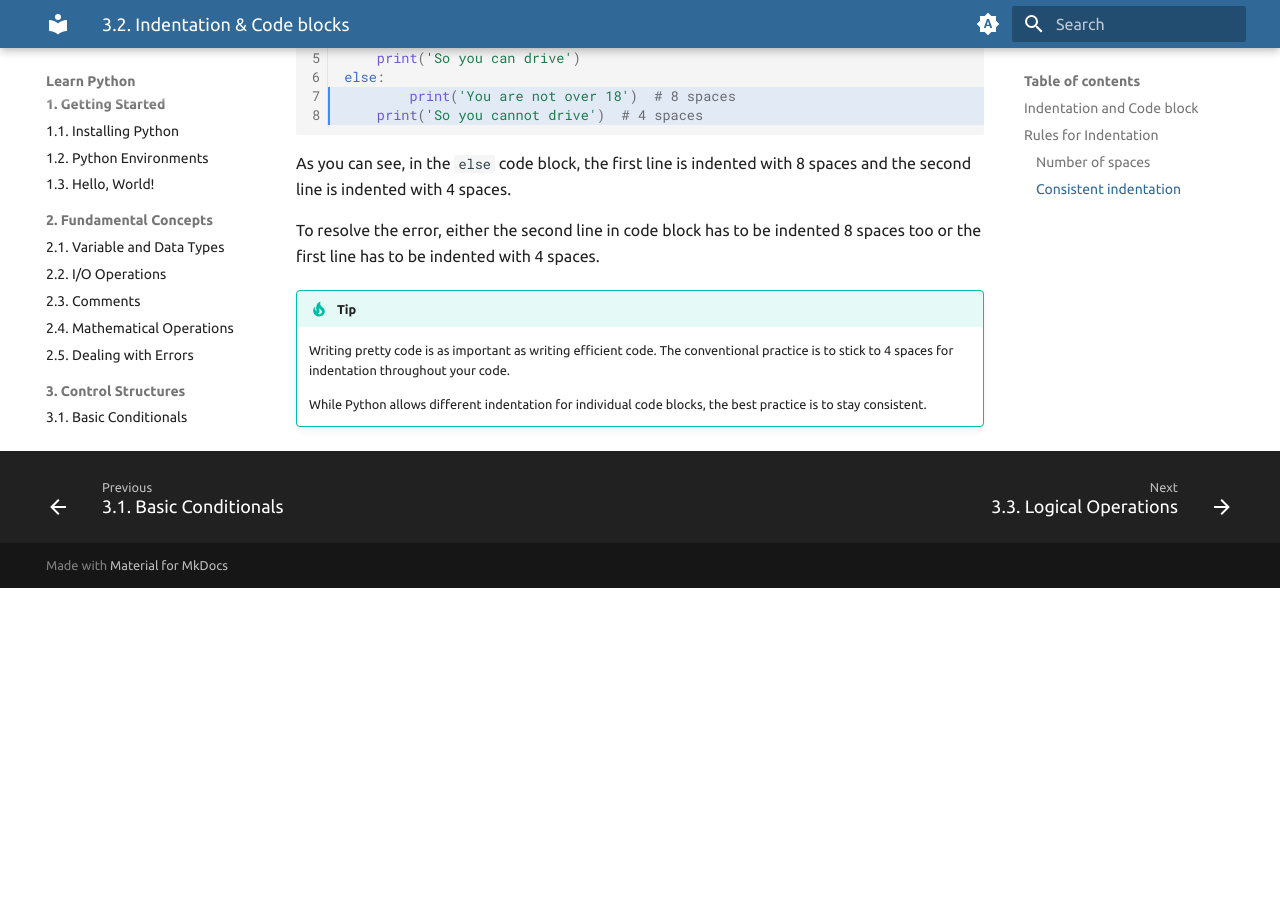
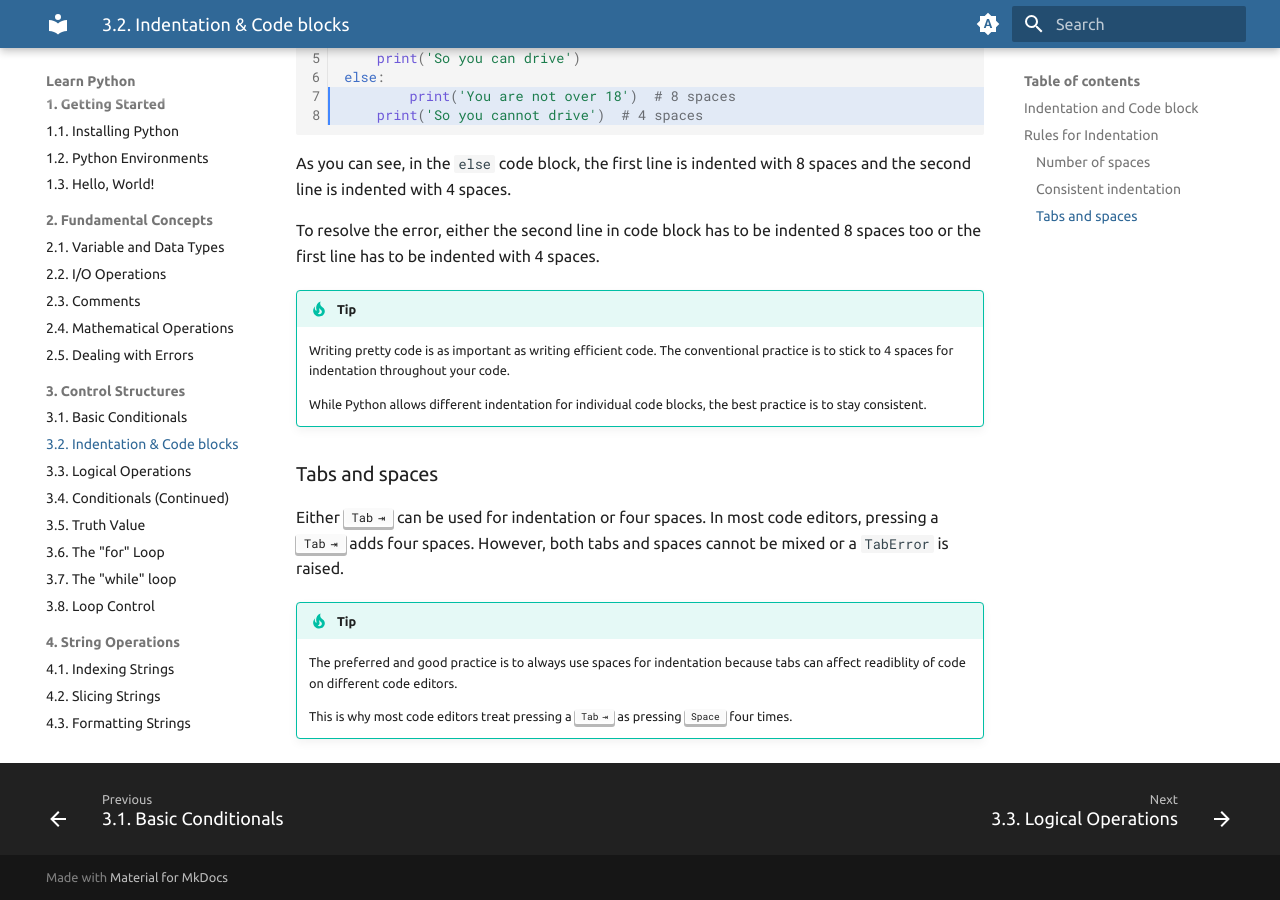
Before and after one commit to thepyguide/thepyguide.github.io, an MkDocs documentation site: the page built from docs/control-structures/indentation.md, in a window 1280 px wide and 900 px high, scrolled down 2072 px. Built offline with MkDocs 1.6.1 and Material for MkDocs 9.7.7, drawn with Linux system fonts in a browser that asks for light colours; before the commit the page ends 2660 px from its top, so only the background shows below that.

Commit message:
Add rule for tabs and spaces for indentation

```diff
--- a/docs/control-structures/indentation.md
+++ b/docs/control-structures/indentation.md
@@ -142,3 +142,16 @@
 
     While Python allows different indentation for individual code blocks, the best
     practice is to stay consistent.
+
+### Tabs and spaces
+Either ++tab++ can be used for indentation or four spaces. In most code
+editors, pressing a ++tab++ adds four spaces. However, both tabs
+and spaces cannot be mixed or a `TabError` is raised.
+
+!!! tip
+
+    The preferred and good practice is to always use spaces for indentation
+    because tabs can affect readiblity of code on different code editors.
+
+    This is why most code editors treat pressing a ++tab++ as pressing
+    ++space++ four times.
```
